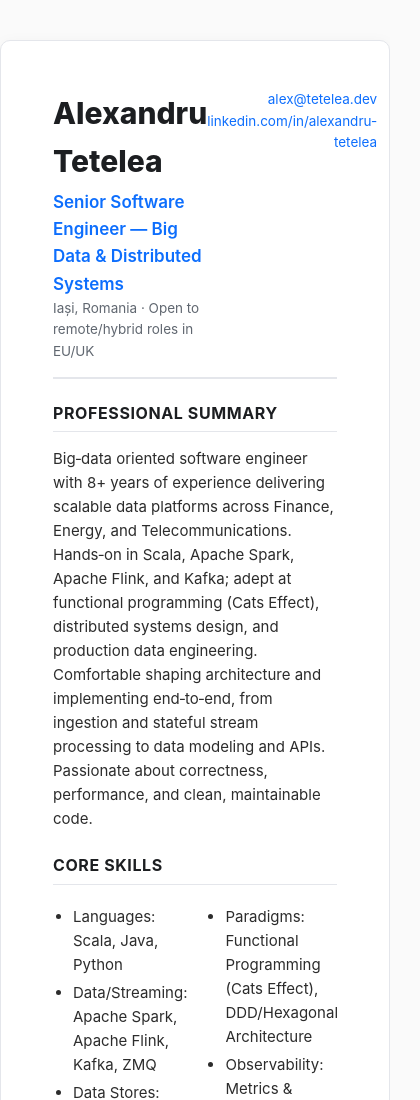
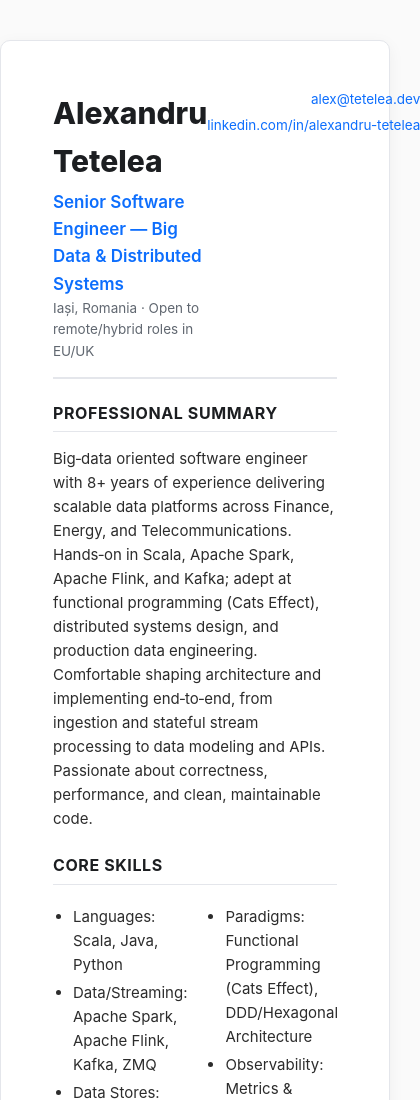
Before and after one commit to alexandru-tetelea/tetelea.dev, a plain HTML site: page index.html in a window 390 px wide. Shown: the top 1100 px of the page, 420 px wide, since content can reach past the window. Drawn offline with Linux system fonts and the light colour scheme.

Commit message:
feat: add CV website with gitignore
- Add comprehensive .gitignore for OS, IDE, and build files
- Create responsive HTML CV page with professional styling
- Fix contact links alignment to display on separate lines
- Fix bullet point indentation for better readability

```diff
--- a/index.html
+++ b/index.html
@@ -23,8 +23,8 @@
         .name{font-weight:800;font-size:30px;color:var(--heading)}
         .role{font-weight:600;color:var(--accent);font-size:17px;margin-top:4px}
         .meta{color:var(--muted);font-size:13.5px}
-        .contacts{text-align:right;font-size:13.5px}
-        .contacts a{color:var(--accent);text-decoration:none}
+        .contacts{text-align:right;font-size:13.5px;display:flex;flex-direction:column;gap:4px}
+        .contacts a{color:var(--accent);text-decoration:none;white-space:nowrap}
         h2{font-size:16px;text-transform:uppercase;letter-spacing:.6px;margin:22px 0 10px;border-bottom:1px solid var(--rule);padding-bottom:5px;color:var(--heading)}
         h3{font-size:14.5px;margin:10px 0 2px;color:var(--heading)}
         ul{margin:6px 0 0 0;padding-left:20px;list-style-position:outside}
```
